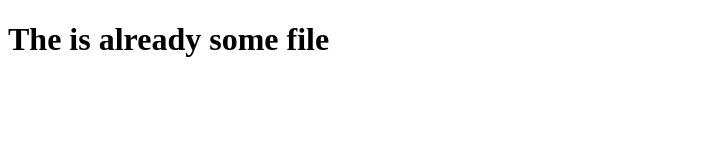
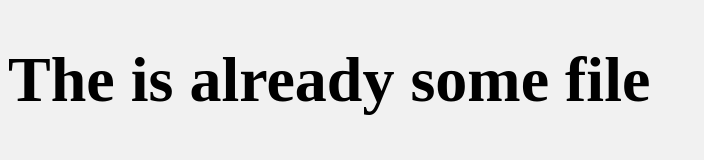
Before and after one commit to zeeshan2020/making-repo, a plain HTML site: page index.html in a window 1280 px wide. Shown: the whole page, without its empty margins (0-704 px from the left). Drawn offline with Linux system fonts and the light colour scheme.

Commit message:
change index.title and style.ccs

```diff
--- a/index.html
+++ b/index.html
@@ -3,7 +3,7 @@
 <head>
     <meta charset="UTF-8">
     <meta name="viewport" content="width=device-width, initial-scale=1.0">
-    <title>Git</title>
+    <title>git is already shown</title>
     <link rel="stylesheet" href="style.css">
 </head>
 <body>
--- a/style.css
+++ b/style.css
@@ -0,0 +1,4 @@
+body{
+    background-color: #f1f1f1;
+    font-size: 2rem;
+}
```
